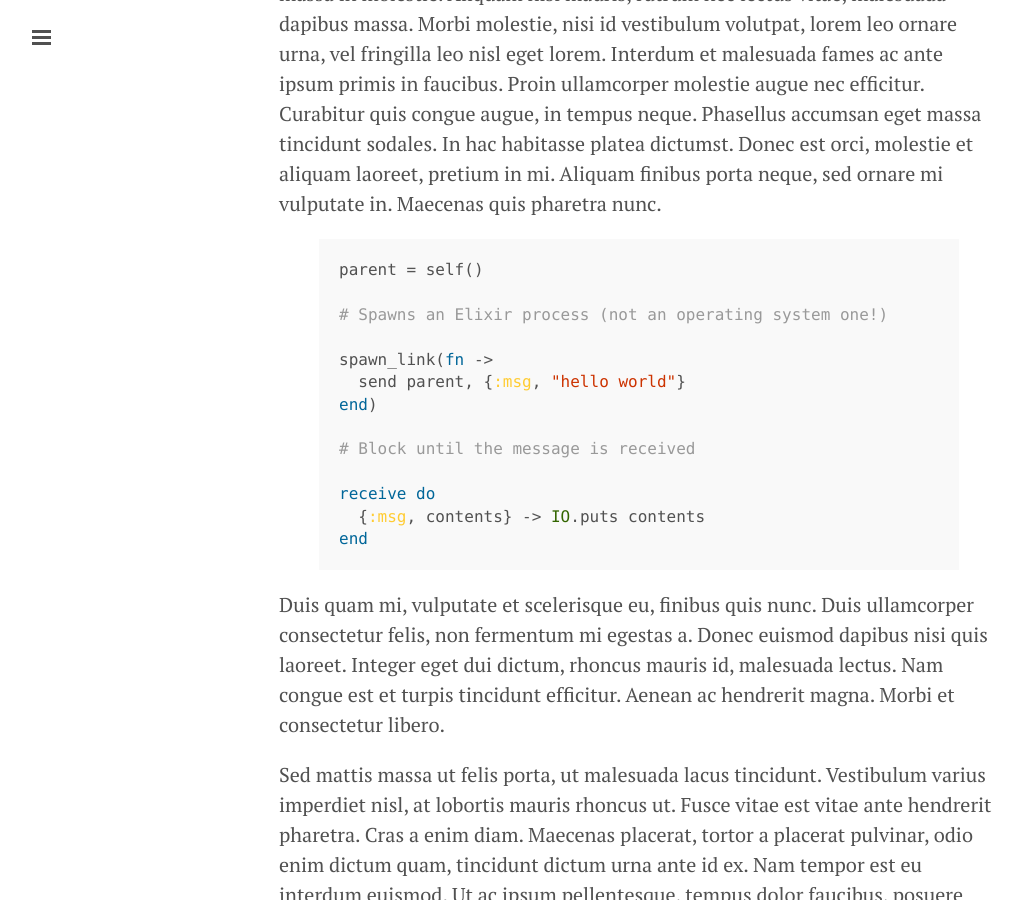
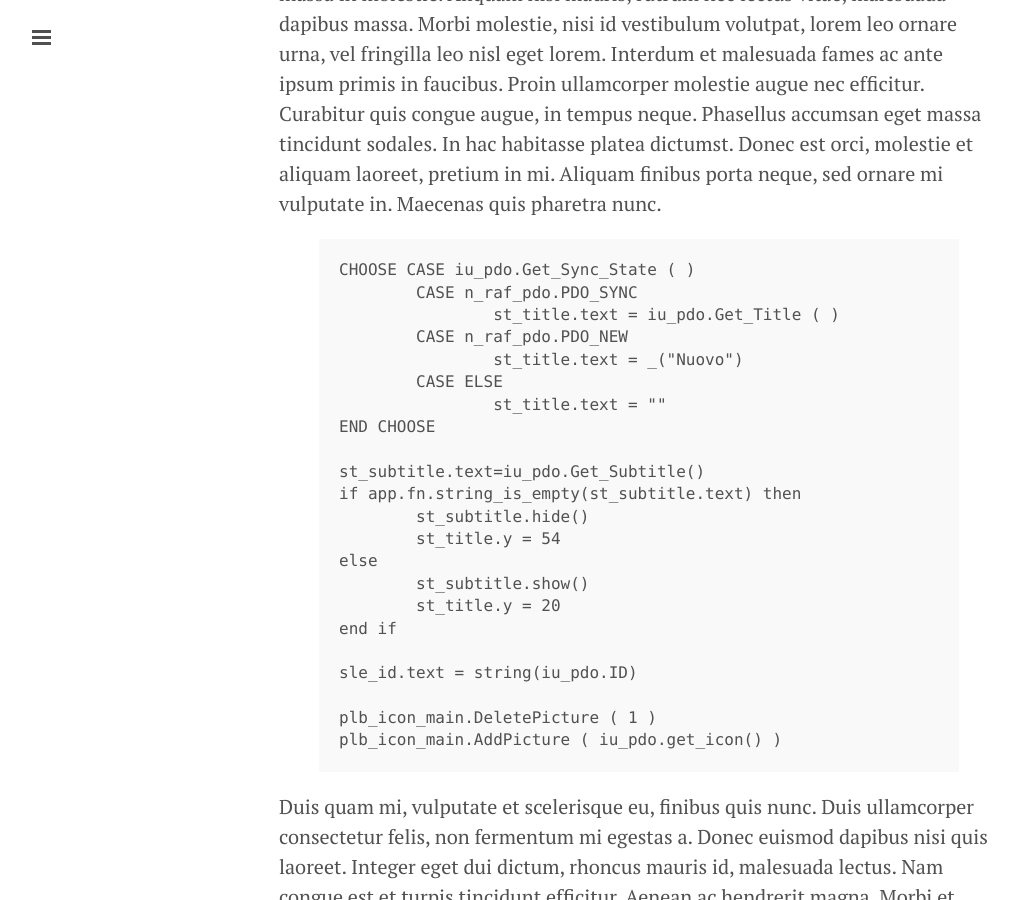
Before and after one commit to restoresrl/restoresrl.github.io, a Jekyll site: the page built from _posts/2016-03-13-prova-post.markdown, in a window 1280 px wide and 900 px high, scrolled down 373 px. Shown: the whole window, without its empty margins (1-1023 px from the left). Built offline with Jekyll 4.4.1, drawn with Linux system fonts in a browser that asks for light colours.

Commit message:
Post update: Prova post

```diff
--- a/_posts/2016-03-13-prova-post.markdown
+++ b/_posts/2016-03-13-prova-post.markdown
@@ -5,18 +5,29 @@ layout: post
 ---
 Lorem ipsum dolor sit amet, consectetur adipiscing elit. Ut cursus eros in venenatis condimentum. Cras congue neque consequat nulla facilisis, vel vehicula lacus vulputate. Nunc facilisis mi in lorem finibus consectetur. Ut lectus lorem, lacinia id mi in, pulvinar bibendum nunc. Nunc consectetur efficitur massa in molestie. Aliquam nisi mauris, rutrum nec lectus vitae, malesuada dapibus massa. Morbi molestie, nisi id vestibulum volutpat, lorem leo ornare urna, vel fringilla leo nisl eget lorem. Interdum et malesuada fames ac ante ipsum primis in faucibus. Proin ullamcorper molestie augue nec efficitur. Curabitur quis congue augue, in tempus neque. Phasellus accumsan eget massa tincidunt sodales. In hac habitasse platea dictumst. Donec est orci, molestie et aliquam laoreet, pretium in mi. Aliquam finibus porta neque, sed ornare mi vulputate in. Maecenas quis pharetra nunc.
 
-{% highlight elixir %}
-parent = self()
+{% highlight powerscript %}
+CHOOSE CASE iu_pdo.Get_Sync_State ( )
+	CASE n_raf_pdo.PDO_SYNC
+		st_title.text = iu_pdo.Get_Title ( )
+	CASE n_raf_pdo.PDO_NEW
+		st_title.text = _("Nuovo")
+	CASE ELSE
+		st_title.text = ""
+END CHOOSE
 
-# Spawns an Elixir process (not an operating system one!)
-spawn_link(fn ->
-  send parent, {:msg, "hello world"}
-end)
+st_subtitle.text=iu_pdo.Get_Subtitle()
+if app.fn.string_is_empty(st_subtitle.text) then
+	st_subtitle.hide()
+	st_title.y = 54
+else
+	st_subtitle.show()
+	st_title.y = 20
+end if
 
-# Block until the message is received
-receive do
-  {:msg, contents} -> IO.puts contents
-end
+sle_id.text = string(iu_pdo.ID)
+
+plb_icon_main.DeletePicture ( 1 )
+plb_icon_main.AddPicture ( iu_pdo.get_icon() )
 {% endhighlight %}
 
 Duis quam mi, vulputate et scelerisque eu, finibus quis nunc. Duis ullamcorper consectetur felis, non fermentum mi egestas a. Donec euismod dapibus nisi quis laoreet. Integer eget dui dictum, rhoncus mauris id, malesuada lectus. Nam congue est et turpis tincidunt efficitur. Aenean ac hendrerit magna. Morbi et consectetur libero.
```
